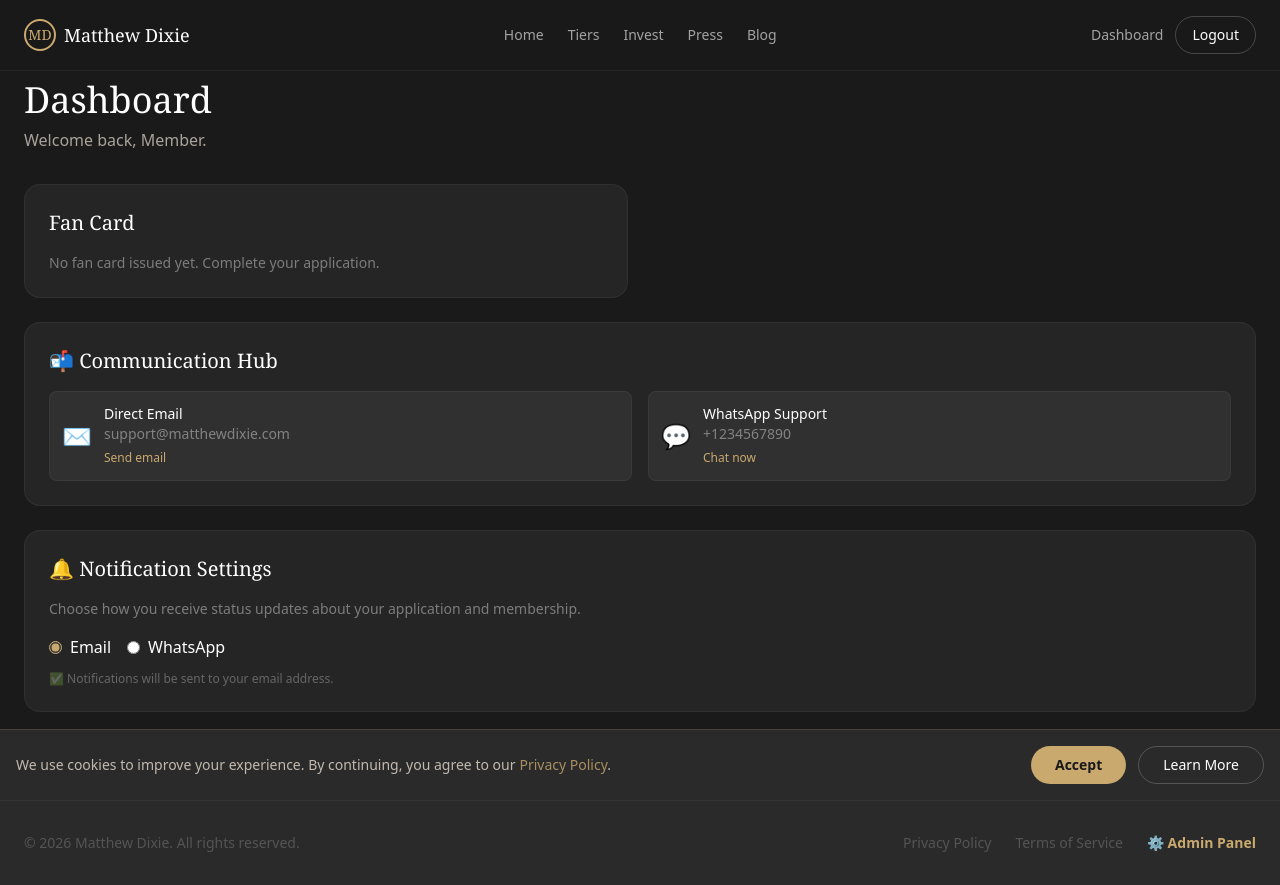
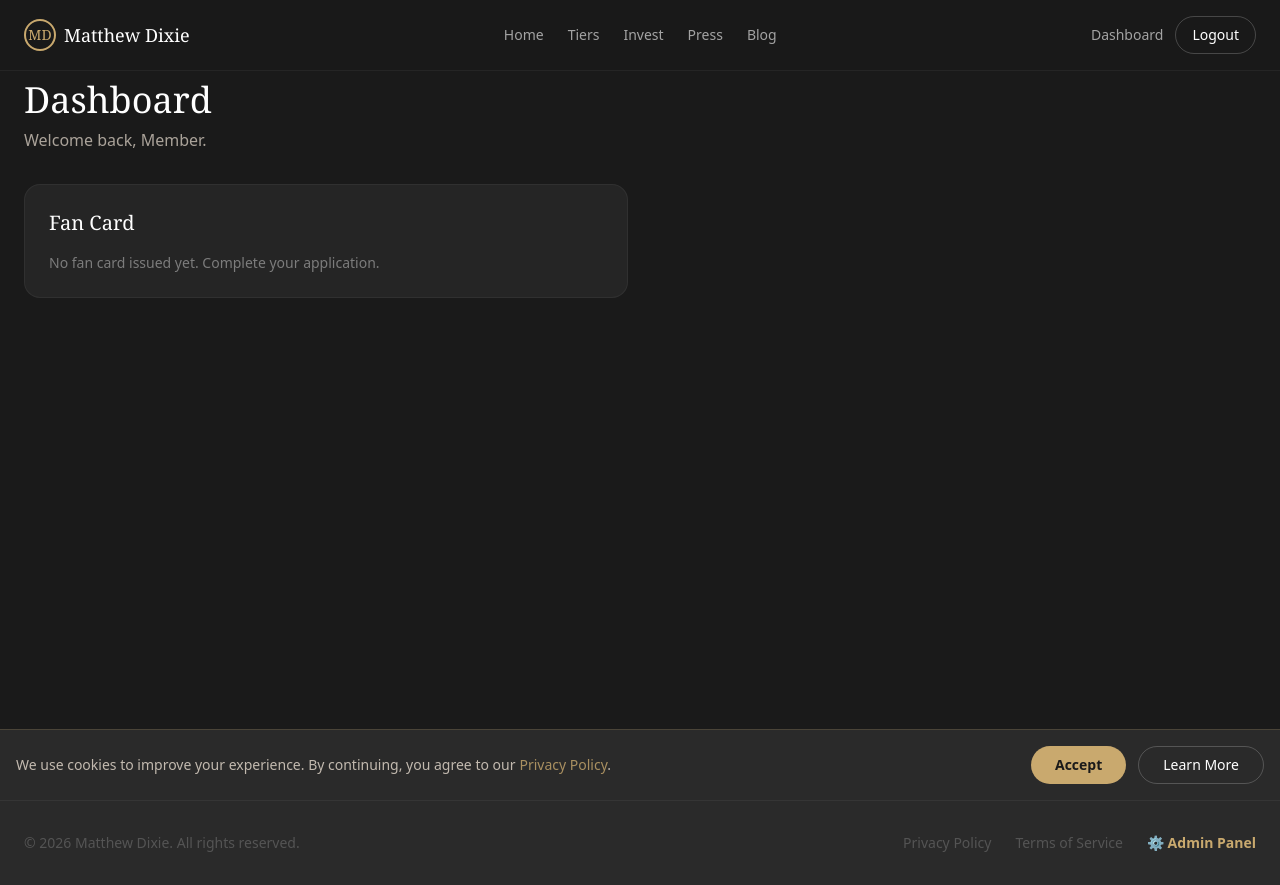
Before and after one commit to ihedioranmapromise-dev/matthew-dixie-management, a React app in the folder frontend/: page /dashboard in a window 1280 px wide. Built offline with nearby package versions, Linux system fonts and the light colour scheme; no server answers; sample sign-in values are in the browser's storage; the HTML template or start-up script is replaced by a standard one.

Commit message:
Remove Communication Hub and Notification Settings from Dashboard

```diff
--- a/frontend/src/pages/Dashboard.jsx
+++ b/frontend/src/pages/Dashboard.jsx
@@ -8,12 +8,9 @@ const Dashboard = () => {
   const [application, setApplication] = useState(null);
   const [fanCard, setFanCard] = useState(null);
   const [giftKit, setGiftKit] = useState(null);
-  const [supportInfo, setSupportInfo] = useState(null);
   const [loading, setLoading] = useState(true);
-  const [preference, setPreference] = useState('email');
-  const [updating, setUpdating] = useState(false);
 
-  const token = localStorage.getItem('token');
+  const token = localStorage.getItem('token') || sessionStorage.getItem('token');
 
   useEffect(() => {
     if (!token) {
@@ -25,27 +22,17 @@ const Dashboard = () => {
       try {
         const headers = { Authorization: `Bearer ${token}` };
 
-        // Fetch user profile
         const profileRes = await axios.get('/api/user/profile', { headers });
         setUser(profileRes.data);
 
-        // Fetch application
         const appRes = await axios.get('/api/user/application', { headers });
         setApplication(appRes.data);
-        if (appRes.data && appRes.data.preferred_channel) {
-          setPreference(appRes.data.preferred_channel);
-        }
 
-        // Fetch fan card and gift kit
         const cardRes = await axios.get('/api/user/fan-card', { headers });
         if (cardRes.data) {
           setFanCard(cardRes.data.fanCard);
           setGiftKit(cardRes.data.giftKit);
         }
-
-        // Fetch support info (email, whatsapp)
-        const supportRes = await axios.get('/api/admin/support-info', { headers });
-        setSupportInfo(supportRes.data);
       } catch (error) {
         console.error('Error fetching dashboard data:', error);
         if (error.response?.status === 401) {
@@ -58,20 +45,6 @@ const Dashboard = () => {
 
     fetchDashboardData();
   }, [token, navigate]);
-
-  const updatePreference = async (channel) => {
-    setUpdating(true);
-    try {
-      const headers = { Authorization: `Bearer ${token}` };
-      await axios.put('/api/user/preference', { preferredChannel: channel }, { headers });
-      setPreference(channel);
-    } catch (error) {
-      console.error('Error updating preference:', error);
-      alert('Could not update preference. Please try again.');
-    } finally {
-      setUpdating(false);
-    }
-  };
 
   if (loading) {
     return <div className="min-h-screen bg-charcoal text-white flex items-center justify-center">Loading...</div>;
@@ -172,67 +145,6 @@ const Dashboard = () => {
               </div>
             </div>
           )}
-
-          {/* Communication Hub */}
-          <div className="bg-white/5 rounded-2xl p-6 border border-white/5 md:col-span-2">
-            <h2 className="font-serif text-xl text-white mb-4">📬 Communication Hub</h2>
-            <div className="grid md:grid-cols-2 gap-4">
-              <div className="flex items-center gap-3 p-3 bg-white/5 rounded-lg border border-white/5">
-                <span className="text-2xl">✉️</span>
-                <div>
-                  <div className="text-sm font-medium text-white">Direct Email</div>
-                  <div className="text-sm text-white/40">{supportInfo?.email || 'support@matthewdixie.com'}</div>
-                  <a href={`mailto:${supportInfo?.email || 'support@matthewdixie.com'}`} className="text-xs text-gold hover:underline">Send email</a>
-                </div>
-              </div>
-              <div className="flex items-center gap-3 p-3 bg-white/5 rounded-lg border border-white/5">
-                <span className="text-2xl">💬</span>
-                <div>
-                  <div className="text-sm font-medium text-white">WhatsApp Support</div>
-                  <div className="text-sm text-white/40">{supportInfo?.whatsapp || '+1234567890'}</div>
-                  <a href={`https://wa.me/${(supportInfo?.whatsapp || '+1234567890').replace(/[^0-9]/g, '')}`} target="_blank" rel="noopener noreferrer" className="text-xs text-gold hover:underline">Chat now</a>
-                </div>
-              </div>
-            </div>
-          </div>
-
-          {/* Notification Settings */}
-          <div className="bg-white/5 rounded-2xl p-6 border border-white/5 md:col-span-2">
-            <h2 className="font-serif text-xl text-white mb-4">🔔 Notification Settings</h2>
-            <p className="text-sm text-white/40 mb-4">Choose how you receive status updates about your application and membership.</p>
-            <div className="flex flex-wrap gap-4">
-              <label className="flex items-center gap-2 cursor-pointer">
-                <input
-                  type="radio"
-                  name="preference"
-                  value="email"
-                  checked={preference === 'email'}
-                  onChange={() => updatePreference('email')}
-                  disabled={updating}
-                  className="accent-gold"
-                />
-                <span className="text-white">Email</span>
-              </label>
-              <label className="flex items-center gap-2 cursor-pointer">
-                <input
-                  type="radio"
-                  name="preference"
-                  value="whatsapp"
-                  checked={preference === 'whatsapp'}
-                  onChange={() => updatePreference('whatsapp')}
-                  disabled={updating}
-                  className="accent-gold"
-                />
-                <span className="text-white">WhatsApp</span>
-              </label>
-              {updating && <span className="text-xs text-white/30">Saving...</span>}
-            </div>
-            <p className="text-xs text-white/30 mt-3">
-              {preference === 'email'
-                ? '✅ Notifications will be sent to your email address.'
-                : '✅ Notifications will be sent to your WhatsApp number.'}
-            </p>
-          </div>
         </div>
       </div>
     </div>
```
